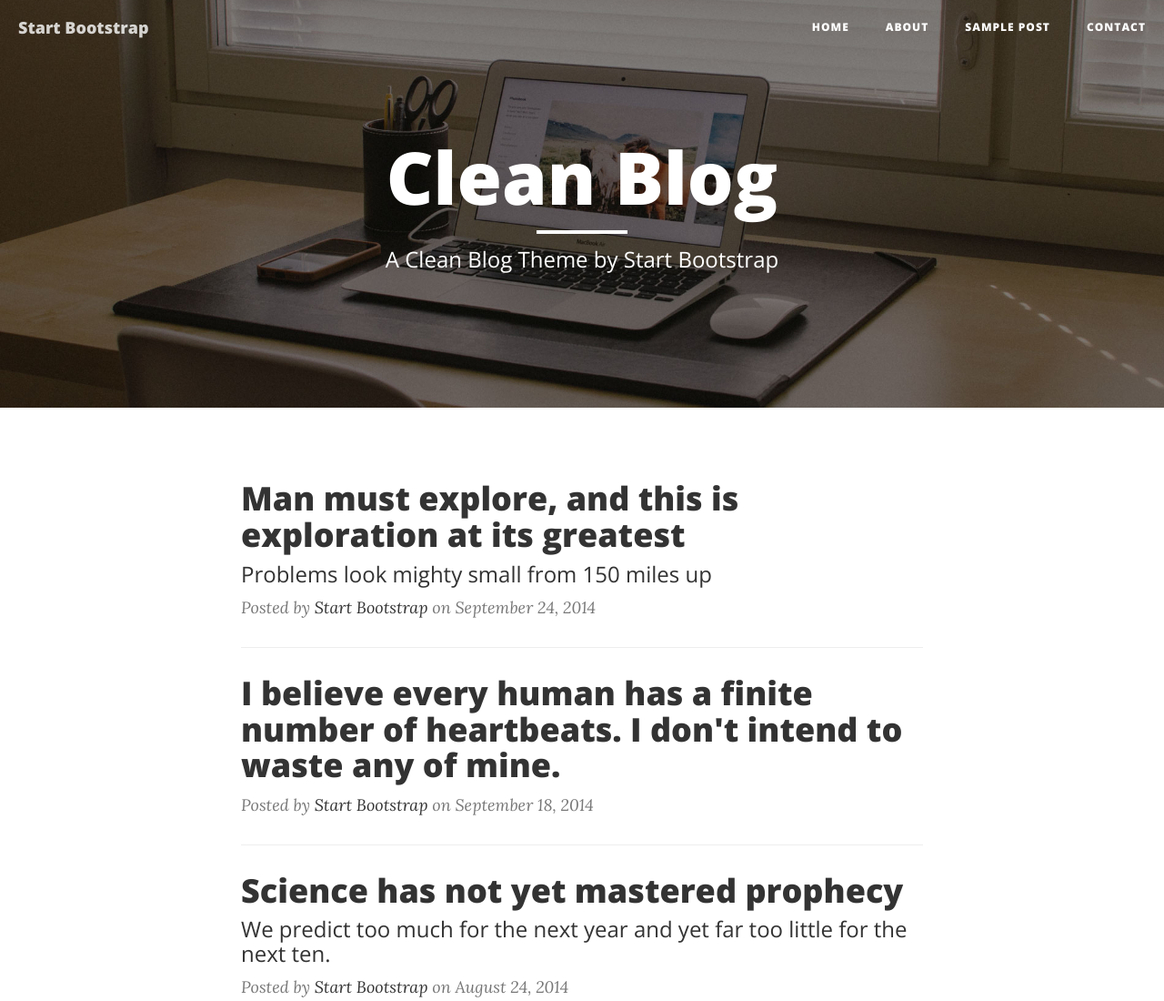
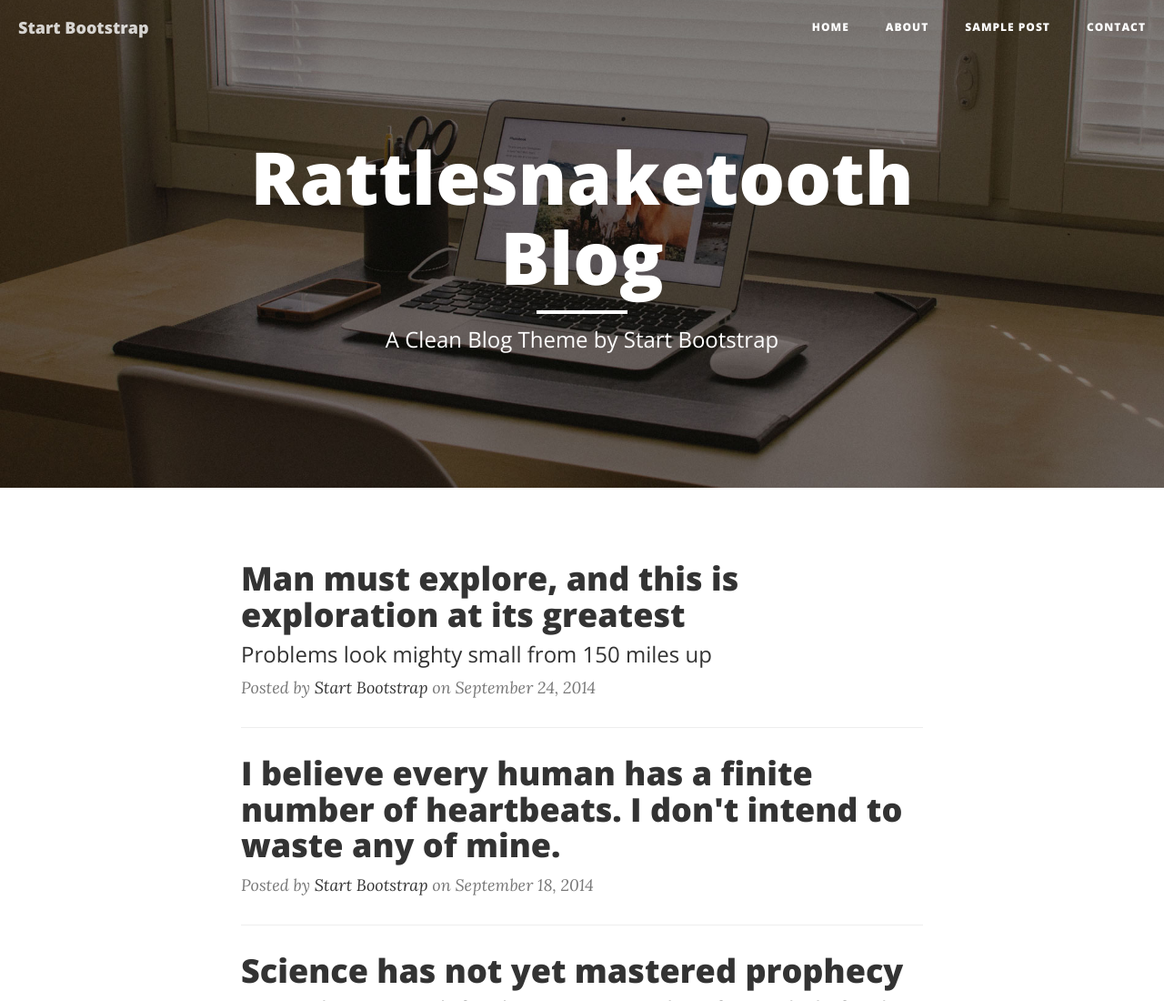
Before and after one commit to Rattlesnaketooth/bootstrap, a website: page index.html in a window 1280 px wide. Shown: the top 1100 px of the page at 91% size. Drawn offline with nearby package versions, Linux system fonts and the light colour scheme.

Commit message:
Changed Headline

```diff
--- a/index.html
+++ b/index.html
@@ -74,7 +74,7 @@
             <div class="row">
                 <div class="col-lg-8 col-lg-offset-2 col-md-10 col-md-offset-1">
                     <div class="site-heading">
-                        <h1>Clean Blog</h1>
+                        <h1>Rattlesnaketooth Blog</h1>
                         <hr class="small">
                         <span class="subheading">A Clean Blog Theme by Start Bootstrap</span>
                     </div>
```
